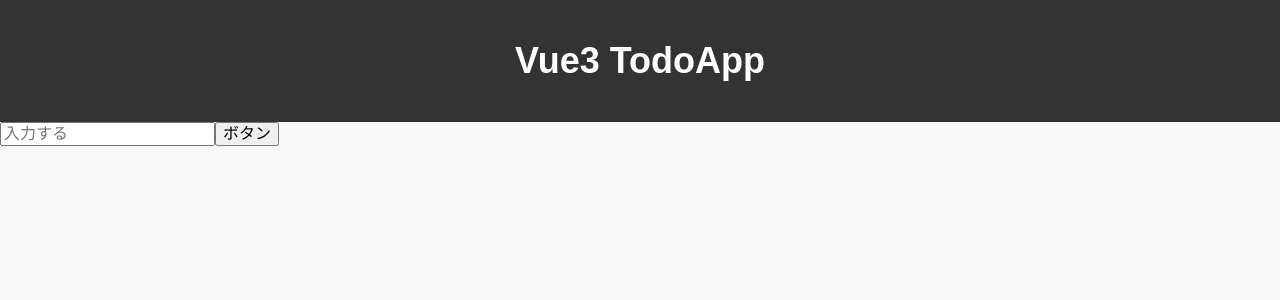
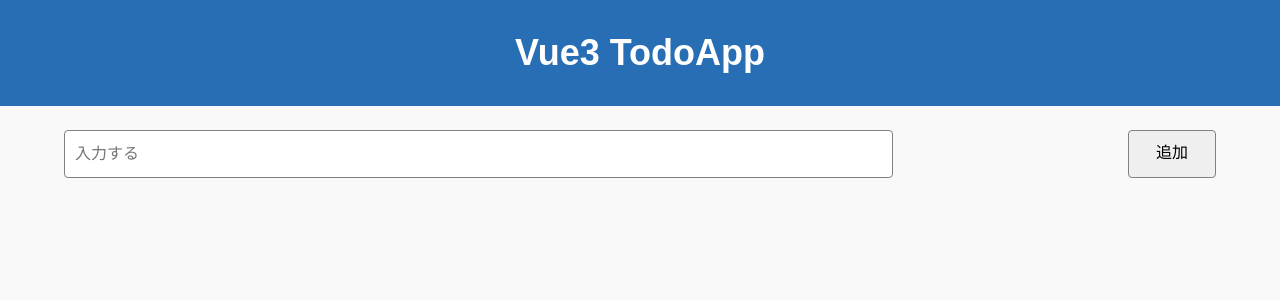
Before and after one commit to Okazuma/vue-todo-app, a Vue app: page / in a window 1280 px wide. Shown: the top 300 px of the page. Built offline with nearby package versions, Linux system fonts and the light colour scheme.

Commit message:
cssの調整

```diff
--- a/src/components/AddTodo.vue
+++ b/src/components/AddTodo.vue
@@ -1,7 +1,8 @@
 <template>
-    <div>
-            <input type="text" v-model="newTodo" placeholder="入力する">
-            <button @click="handleAddTodo">ボタン</button>
+    <div class="todo__form">
+            <input class="todo__input" type="text" v-model="newTodo" placeholder="入力する">
+            <button class="add__button" @click="handleAddTodo">追加
+            </button>
     </div>
 </template>
 
@@ -27,10 +28,38 @@ function handleAddTodo() {
 
 
 <style scoped>
+.todo__form{
+    width: 90%;
+    margin: 24px auto;
+    display: flex;
+    justify-content:space-between;
+}
+.todo__input{
+    width: 72%;
+    display: block;
+    height:48px;
+    margin: 0;
+    padding:0 10px;
+    box-sizing:border-box;
+    border: 1px solid grey;
+    border-radius: 4px;
+}
+.add__button{
+    width:88px;
+    height:48px;
+    border: 1px solid grey;
+    border-radius: 4px;
+    text-decoration:none;
+    cursor: pointer;
+}
+
 
 @media (min-width: 600px) {
 }
 
 @media (min-width: 768px) {
+    .add__button:hover{
+        background-color:lightgrey;
+    }
 }
 </style>
--- a/src/components/TheHeader.vue
+++ b/src/components/TheHeader.vue
@@ -1,5 +1,5 @@
 <template>
-    <header>
+    <header class="header">
         <h1 class="header__title">Vue3 TodoApp</h1>
     </header>
 </template>
@@ -13,14 +13,11 @@
 
 
 <style scoped>
-body {
-    font-size: 16px;
-    background-color: #f9f9f9;
-}
-header {
+.header {
     background-color: #333;
+    background-color: rgb(40, 110, 180);
     color: white;
-    padding: 1rem;
+    padding: 0.5rem;
     text-align: center;
 }
 .header__title{
--- a/src/components/TodoItem.vue
+++ b/src/components/TodoItem.vue
@@ -1,8 +1,8 @@
 <template>
-    <li>
-        <span >{{ todo.text }}</span>
-        <button @click="handleRemove">削除</button>
-    </li>
+        <li class="todo__list">
+            <span class="todo__title">{{ todo.text }}</span>
+            <button class="delete__button" @click="handleRemove">削除</button>
+        </li>
 </template>
 
 
@@ -18,14 +18,35 @@ const props = defineProps({
 // 親に削除イベントを通知する
 const emit = defineEmits(['remove'])
 function handleRemove() {
-    // 親コンポーネントに 'remove'イベントを発火と削除対象のidを渡す
-    emit('remove',props.todo.id)
+    if (confirm('削除しますか？')) {
+        // 親コンポーネントに 'remove'イベントを発火と削除対象のidを渡す
+        emit('remove',props.todo.id)
+    }
 }
 </script>
 
 
 
 <style scoped>
+.todo__list{
+    width:100%;
+    /* background:orange; */
+    border-bottom: 1px solid black;
+    display: flex;
+    justify-content:space-between;
+    align-items:center;
+    padding:24px 0px;
+}
+.todo__title{
+    font-size:16px;
+    width: 72%;
+    padding:0px 10px;
+}
+.delete__button{
+    display:block;
+    width:88px;
+}
+
 
 /* タブレットサイズ */
 @media (min-width: 600px) {
--- a/src/components/TodoList.vue
+++ b/src/components/TodoList.vue
@@ -1,5 +1,5 @@
 <template>
-        <ul>
+        <ul class="todo__ul">
             <TodoItem v-for="todo in todoList"
             :key="todo.id"
             :todo="todo"
@@ -33,6 +33,12 @@ function handleRemoveTodo(todoId) {
 
 <style scoped>
 
+.todo__ul{
+    width:90%;
+    margin: 0 auto;
+    padding: 0;
+}
+
 /* タブレットサイズ */
 @media (min-width: 600px) {
 }
```
